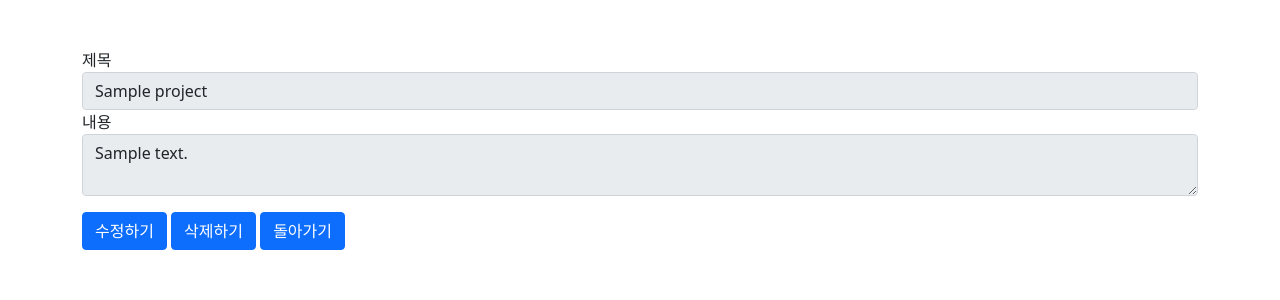
After one commit to CDGDG/OPD_Project2, a Django app: template project/templates/project_detail.html in a window 1280 px wide. The commit adds this page. Shown: the top 300 px of the page. Run offline with Django 3.2, Linux system fonts and the light colour scheme; the template is opened without the code that fills it: most values are stand-ins (such as "Sample title", 1, 10 or a date in 2020); some libraries are stand-ins or nearby versions.

Commit message:
deveoloper 수정

```diff
--- a/developer/forms.py
+++ b/developer/forms.py
@@ -13,7 +13,7 @@ class JoinForm(forms.Form):
         error_messages={
             'required' : '비밀번호를 입력해주세요'
         },
-        widget=forms.PasswordInput,max_length=50,label='비밀번호'
+        widget=forms.PasswordInput,max_length=200,label='비밀번호'
     )
     check_passwored = forms.CharField(
         error_messages={
@@ -65,5 +65,3 @@ class JoinForm(forms.Form):
         self.phonenum = cleaned_data.get('phonenum')
         self.email = cleaned_data.get('email')
         self.language = cleaned_data.get('language')
-
-        print(cleaned_data.items())
--- a/developer/models.py
+++ b/developer/models.py
@@ -3,7 +3,7 @@ from django.db import models
 
 class Developer(models.Model):
     userid = models.CharField(max_length=20, verbose_name ='개발자 아이디')
-    password = models.CharField(max_length=100,verbose_name='개발자 비밀번호')
+    password = models.CharField(max_length=200,verbose_name='개발자 비밀번호')
     nickname = models.CharField(max_length=15,verbose_name='닉네임')
     registnum = models.CharField(max_length=13,verbose_name = '주민번호')
     phonenum = models.CharField(max_length=11,verbose_name='핸드폰 번호')
--- a/developer/views.py
+++ b/developer/views.py
@@ -11,7 +11,7 @@ def join(request):
         if form.is_valid():
             developer = Developer(
                     userid = form.userid,
-                    password = form.password,
+                    password = make_password(form.password),
                     nickname = form.nickname,
                     registnum = form.registnum,
                     phonenum = form.phonenum,
--- /dev/null
+++ b/project/templates/project_detail.html
@@ -0,0 +1,21 @@
+{% extends "base.html" %}
+{% block content %}
+<div class="row mt-5">
+    <div class="col-12">
+        <div class="form-group">
+            <label for="title">제목</label>
+            <input type="text" class="form-control" id="title" value="{{project.title}}" readonly/>
+            <label for="contents">내용</label>
+            <textarea class="form-control" id="contents" readonly>{{project.contents}}</textarea>
+        </div>
+        <div class="mt-3">
+
+            <a class="btn btn-primary" href='{% url "Project:update" %}'>수정하기</a>
+
+            <a class="btn btn-primary" href='{% url "Project:delete" %}'>삭제하기</a>
+
+            <a class="btn btn-primary" href='{% url "Project:list" %}'>돌아가기</a>
+        </div>
+    </div>
+</div>
+{% endblock %}
--- a/project/templates/project_list.html
+++ b/project/templates/project_list.html
@@ -8,8 +8,7 @@
             <table class="table table-light table-hover">
                 <tbody class="text-dark">
                     {% for project in projects %}
-                    {% comment %} <tr onclick='location.href="/project/detail/{{project.id}}/"'> {% endcomment %}
-                    <tr>
+                    <tr onclick='location.href="/project/detail/{{project.id}}/"'>
                         <td>{{project.id}}</td>
                         <td>{{project.title}}</td>
                         <td><img src="{{project.thumbnail.url}}" alt=""></td>
--- a/project/urls.py
+++ b/project/urls.py
@@ -6,4 +6,7 @@ app_name = 'Project'
 urlpatterns = [
     path('create/', views.create, name='create'),
     path('list/', views.list, name='list'),
+    path('detail/<int:pk>/', views.detail, name='detail'),
+    path('update/<int:pk>/', views.update, name='update'),
+    path('delete/', views.delete, name='delete'),
 ]
```
Also changed, not shown: project/views.py (+19 -0 lines), project/templates/project_update.html (added).
